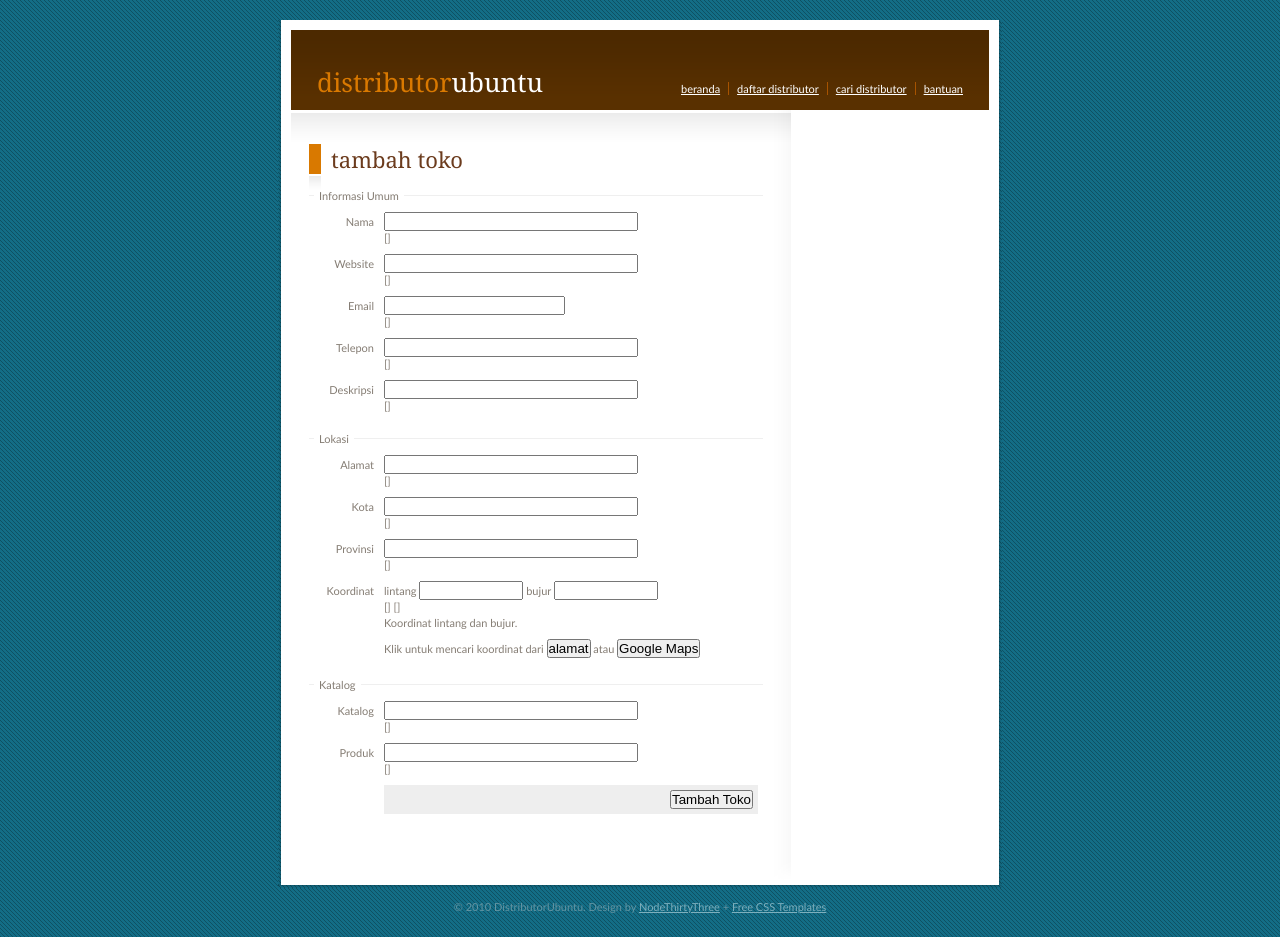
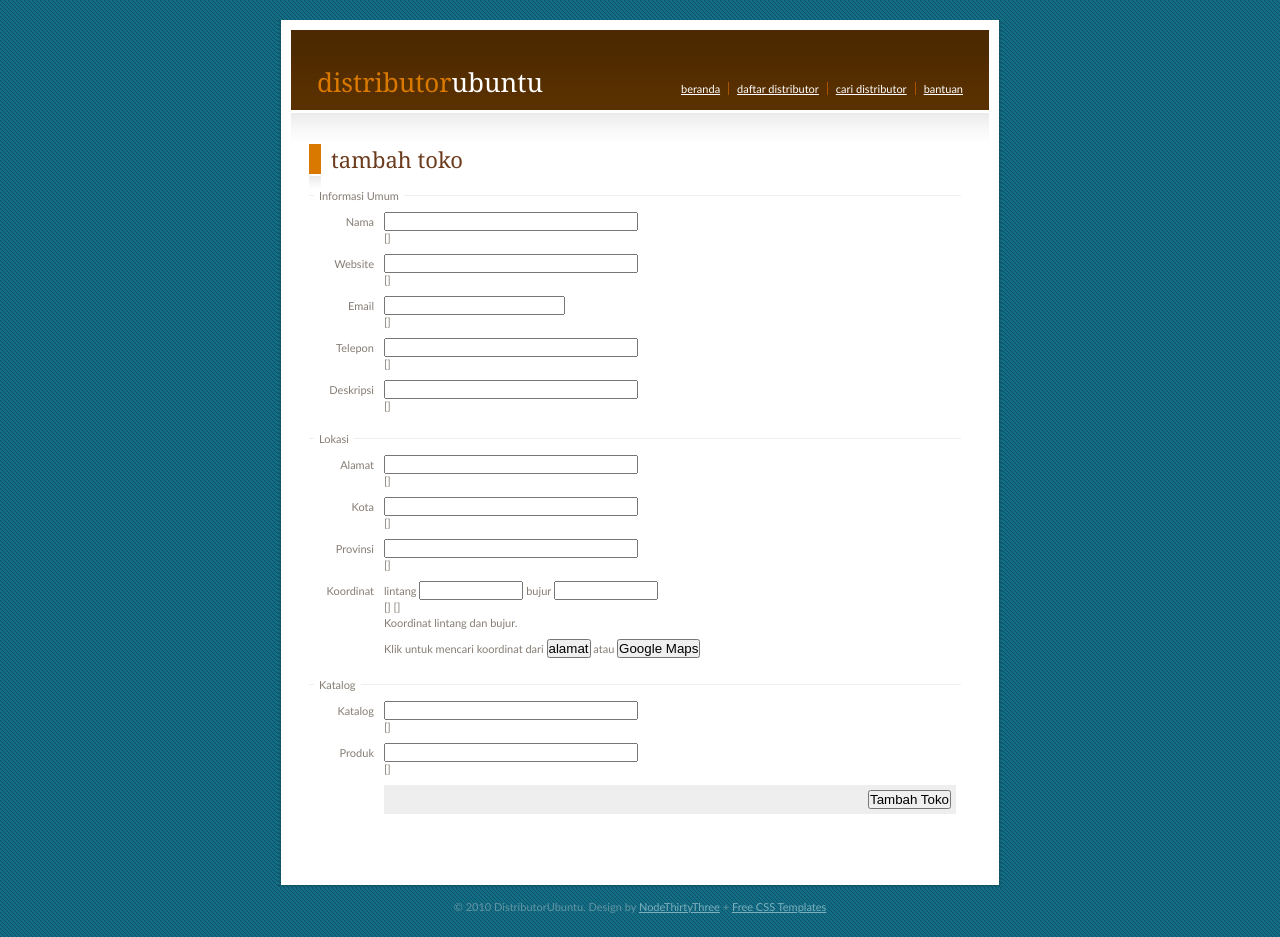
Before and after one commit to fajran/juragan, a Django app: template src/juragan/templates/toko/admin/tambah.html in a window 1280 px wide. Run offline with Django 3.2, Linux system fonts and the light colour scheme; the template is opened without the code that fills it, so the values that code supplies are empty, except form fields; tables that the repository leaves empty hold one stand-in row (values such as "Sample post"); form fields are guessed from the names that the template uses; some libraries are stand-ins or nearby versions.

Commit message:
Jadikan satu kolom

```diff
--- a/src/juragan/media/default.css
+++ b/src/juragan/media/default.css
@@ -140,8 +140,6 @@
 
 #inner
 {
-background-image: url('images/cbg2.gif');
-background-repeat: repeat-y;
 }
 
 #header
@@ -207,10 +205,10 @@
 #xbgA
 {
 height: 31px;
-width: 500px;
+width: 698px;
 position: absolute;
 top: 0px;
-background-image: url('images/cbg1.gif');
+background-image: url('images/cbg1.png');
 z-index: 1;
 }
 
@@ -218,17 +216,15 @@
 {
 position: relative;
 height: 32px;
-width: 500px;
-background-image: url('images/cbg3.gif');
+width: 698px;
 z-index: 1;
 }
 
 #main
 {
 position: relative;
-width: 500px;
-margin: 3px -500px 0px 0px;
-float: left;
+width: 698px;
+margin: 3px 0 0 0;
 }
 
 #main_inner
--- a/src/juragan/media/juragan.css
+++ b/src/juragan/media/juragan.css
@@ -4,8 +4,8 @@
 }
 
 #cari #peta {
-    width: 450px;
-    height: 450px;
+    width: 660px;
+    height: 400px;
     margin: 20px 0 40px 0;
 }
 
@@ -132,7 +132,7 @@
 }
 
 #admin.tambah #peta {
-    width: 370px;
+    width: 575px;
     height: 250px;
     margin-bottom: 5px;
 }
--- a/src/juragan/templates/base.html
+++ b/src/juragan/templates/base.html
@@ -44,14 +44,6 @@
 
 		</div>
 
-		<div id="side">
-			<!-- Side start -->
-
-{% block side %}
-{% endblock %}
-
-			<!-- Side end -->
-		</div>
 		<div id="xbgB" class="foot"></div>
 	</div>
 
```
Also changed, not shown: src/juragan/media/images/cbg1.gif (deleted), src/juragan/media/images/cbg1.png (added).
